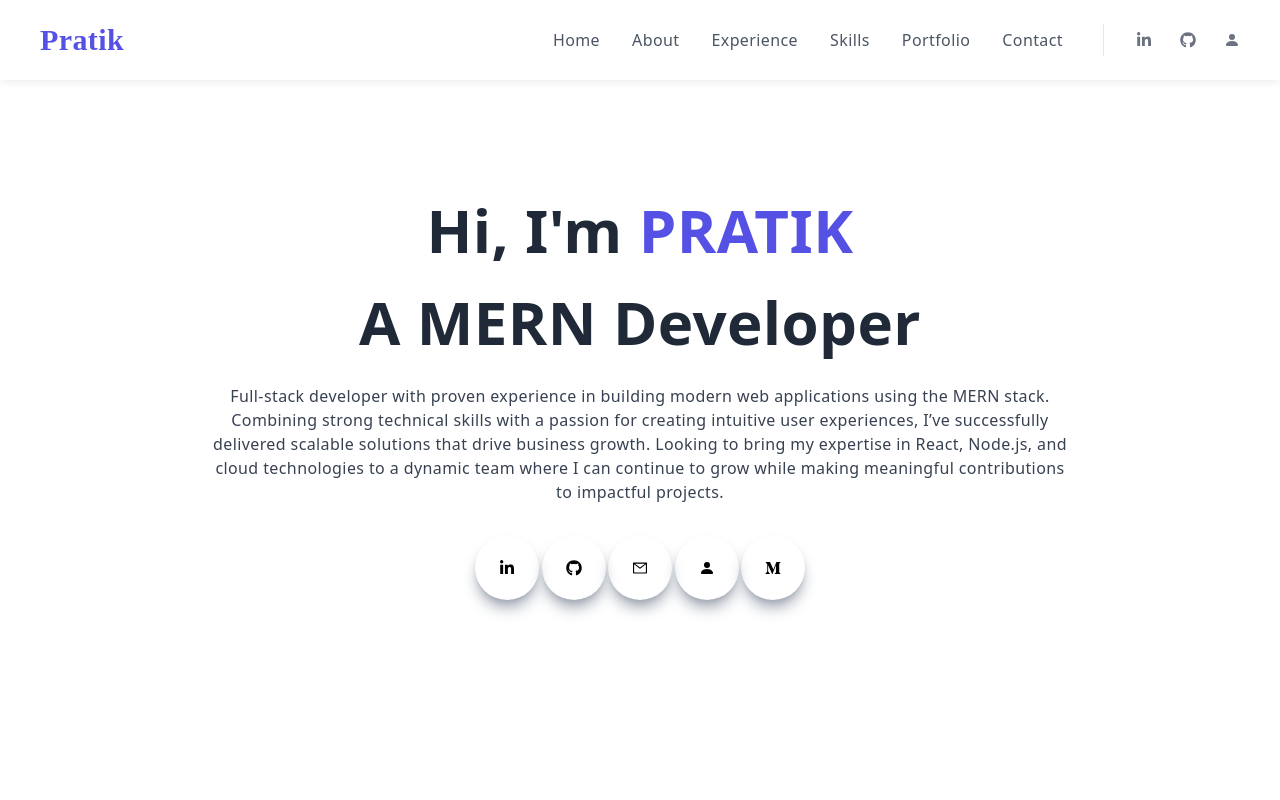
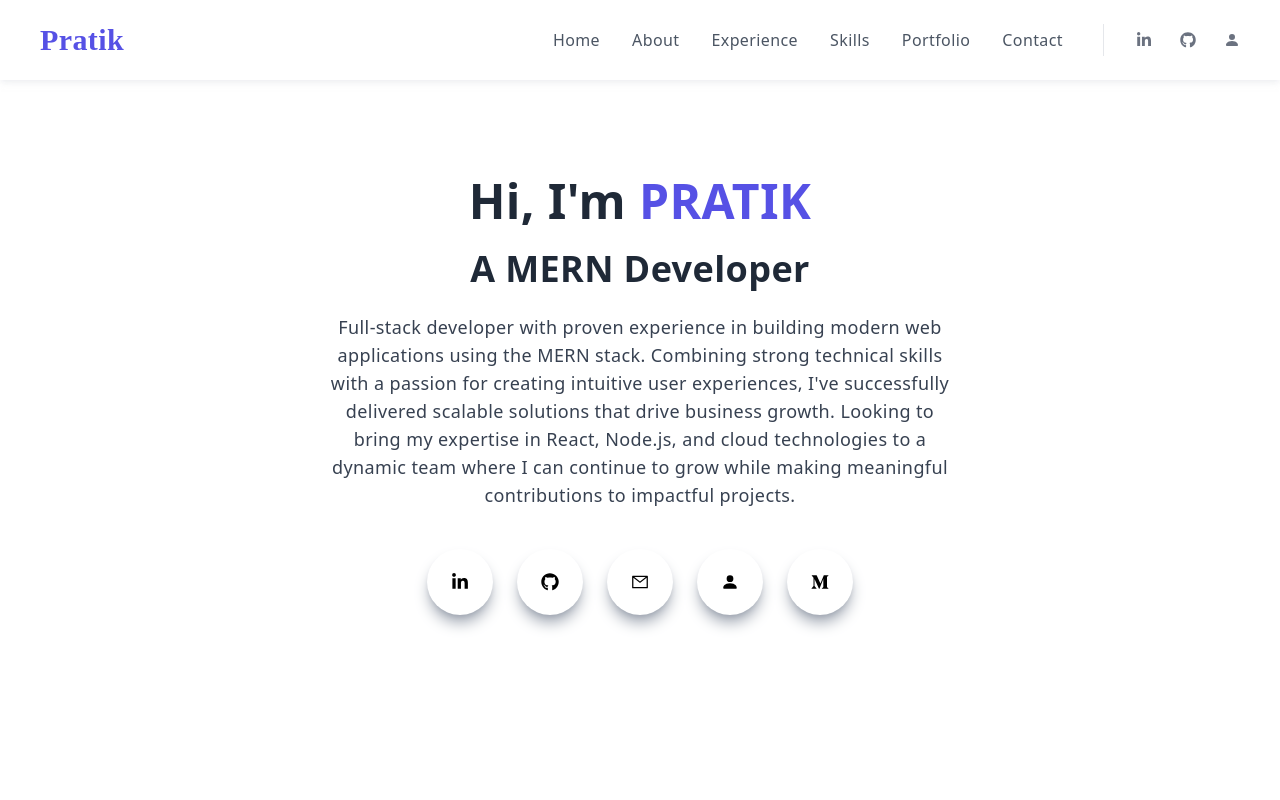
Before and after one commit to PratikMane09/PratikPortfolioReact, a React (Create React App) app: page / in a window 1280 px wide. Shown: the top 800 px of the page. Built offline with nearby package versions, Linux system fonts and the light colour scheme.

Commit message:
reponsive home page

```diff
--- a/src/components/Home.jsx
+++ b/src/components/Home.jsx
@@ -1,61 +1,73 @@
 import React from "react";
 import { AiOutlineMail } from "react-icons/ai";
 import { BsFillPersonFill } from "react-icons/bs";
-import { FaGithub, FaLinkedinIn } from "react-icons/fa";
+import { FaGithub, FaLinkedinIn, FaMediumM } from "react-icons/fa";
 import { Link } from "react-scroll";
-import { FaMediumM } from "react-icons/fa";
 
 const Home = () => {
   return (
     <div name="home" className="w-full h-screen text-center">
-      <div className="max-w-[1240px] w-full h-full mx-auto  min-[500px]:pt-96 min-[320px]:pt-70  p-2 sm:pt-12 lg:pt-2 flex justify-center items-center">
-        <div>
-          {/* <p className="uppercase text-sm tracking-widest text-gray-700"></p> */}
-          <h1 className="py-4 text-gray-800">
+      <div className="max-w-[1240px] w-full h-full mx-auto p-4 flex flex-col justify-center items-center">
+        <div className="w-full md:w-4/5 lg:w-3/4">
+          <h1 className="text-3xl sm:text-4xl md:text-5xl font-bold py-4 text-gray-800">
             Hi, I&#39;m <span className="text-[#5651e5]">PRATIK</span>
           </h1>
-          <h1 className="py-4 text-gray-800">A MERN Developer</h1>
-          <p className="py-4 text-gray-700 max-w-[70%] m-auto">
+          <h1 className="text-2xl sm:text-3xl md:text-4xl font-bold py-2 text-gray-800">
+            A MERN Developer
+          </h1>
+          <p className="py-4 text-gray-700 text-base sm:text-lg max-w-[90%] md:max-w-[80%] lg:max-w-[70%] m-auto">
             Full-stack developer with proven experience in building modern web
             applications using the MERN stack. Combining strong technical skills
-            with a passion for creating intuitive user experiences, I’ve
+            with a passion for creating intuitive user experiences, I've
             successfully delivered scalable solutions that drive business
             growth. Looking to bring my expertise in React, Node.js, and cloud
             technologies to a dynamic team where I can continue to grow while
             making meaningful contributions to impactful projects.
           </p>
-          <div className="flex items-center justify-between max-w-[330px] m-auto py-4">
+          <div className="flex items-center justify-center gap-3 sm:gap-4 md:gap-6 m-auto py-6">
             <a
               href="https://www.linkedin.com/in/pratik-mane-09s09/"
               target="_blank"
               rel="noreferrer"
+              aria-label="LinkedIn Profile"
             >
-              <div className="rounded-full shadow-lg shadow-gray-400 p-6 cursor-pointer hover:scale-105 ease-in duration-300">
-                <FaLinkedinIn />
+              <div className="rounded-full shadow-lg shadow-gray-400 p-3 sm:p-4 md:p-6 cursor-pointer hover:scale-110 ease-in duration-300">
+                <FaLinkedinIn className="text-sm sm:text-base md:text-lg" />
               </div>
             </a>
             <a
               href="https://github.com/PratikMane09"
               target="_blank"
               rel="noreferrer"
+              aria-label="GitHub Profile"
             >
-              <div className="rounded-full shadow-lg shadow-gray-400 p-6 cursor-pointer hover:scale-105 ease-in duration-300">
-                <FaGithub />
+              <div className="rounded-full shadow-lg shadow-gray-400 p-3 sm:p-4 md:p-6 cursor-pointer hover:scale-110 ease-in duration-300">
+                <FaGithub className="text-sm sm:text-base md:text-lg" />
               </div>
             </a>
-            <Link to={"contact"}>
-              <div className="rounded-full shadow-lg shadow-gray-400 p-6 cursor-pointer hover:scale-105 ease-in duration-300">
-                <AiOutlineMail />
+            <Link to="contact">
+              <div className="rounded-full shadow-lg shadow-gray-400 p-3 sm:p-4 md:p-6 cursor-pointer hover:scale-110 ease-in duration-300">
+                <AiOutlineMail className="text-sm sm:text-base md:text-lg" />
               </div>
             </Link>
-            <a href="https://drive.google.com/file/d/1aaIQr4qsqkjHx-OVz4cd11LuXtz3TWpv/view?usp=sharing">
-              <div className="rounded-full shadow-lg shadow-gray-400 p-6 cursor-pointer hover:scale-105 ease-in duration-300">
-                <BsFillPersonFill />
+            <a
+              href="https://drive.google.com/file/d/1aaIQr4qsqkjHx-OVz4cd11LuXtz3TWpv/view?usp=sharing"
+              target="_blank"
+              rel="noreferrer"
+              aria-label="Resume"
+            >
+              <div className="rounded-full shadow-lg shadow-gray-400 p-3 sm:p-4 md:p-6 cursor-pointer hover:scale-110 ease-in duration-300">
+                <BsFillPersonFill className="text-sm sm:text-base md:text-lg" />
               </div>
             </a>
-            <a href="https://medium.com/@Pratik_Mane_9">
-              <div className="rounded-full shadow-lg shadow-gray-400 p-6 cursor-pointer hover:scale-105 ease-in duration-300">
-                <FaMediumM />
+            <a
+              href="https://medium.com/@Pratik_Mane_9"
+              target="_blank"
+              rel="noreferrer"
+              aria-label="Medium Profile"
+            >
+              <div className="rounded-full shadow-lg shadow-gray-400 p-3 sm:p-4 md:p-6 cursor-pointer hover:scale-110 ease-in duration-300">
+                <FaMediumM className="text-sm sm:text-base md:text-lg" />
               </div>
             </a>
           </div>
```
